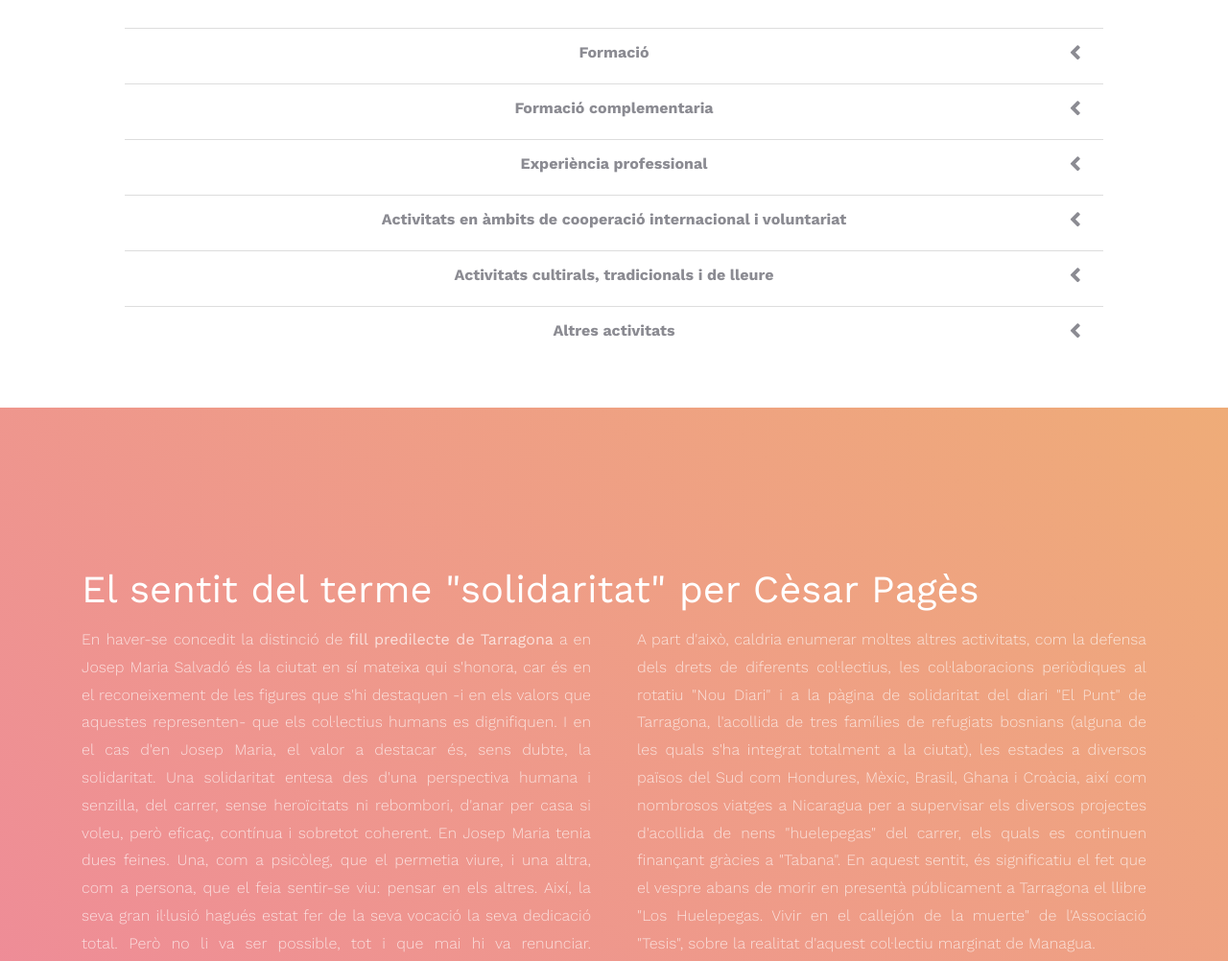
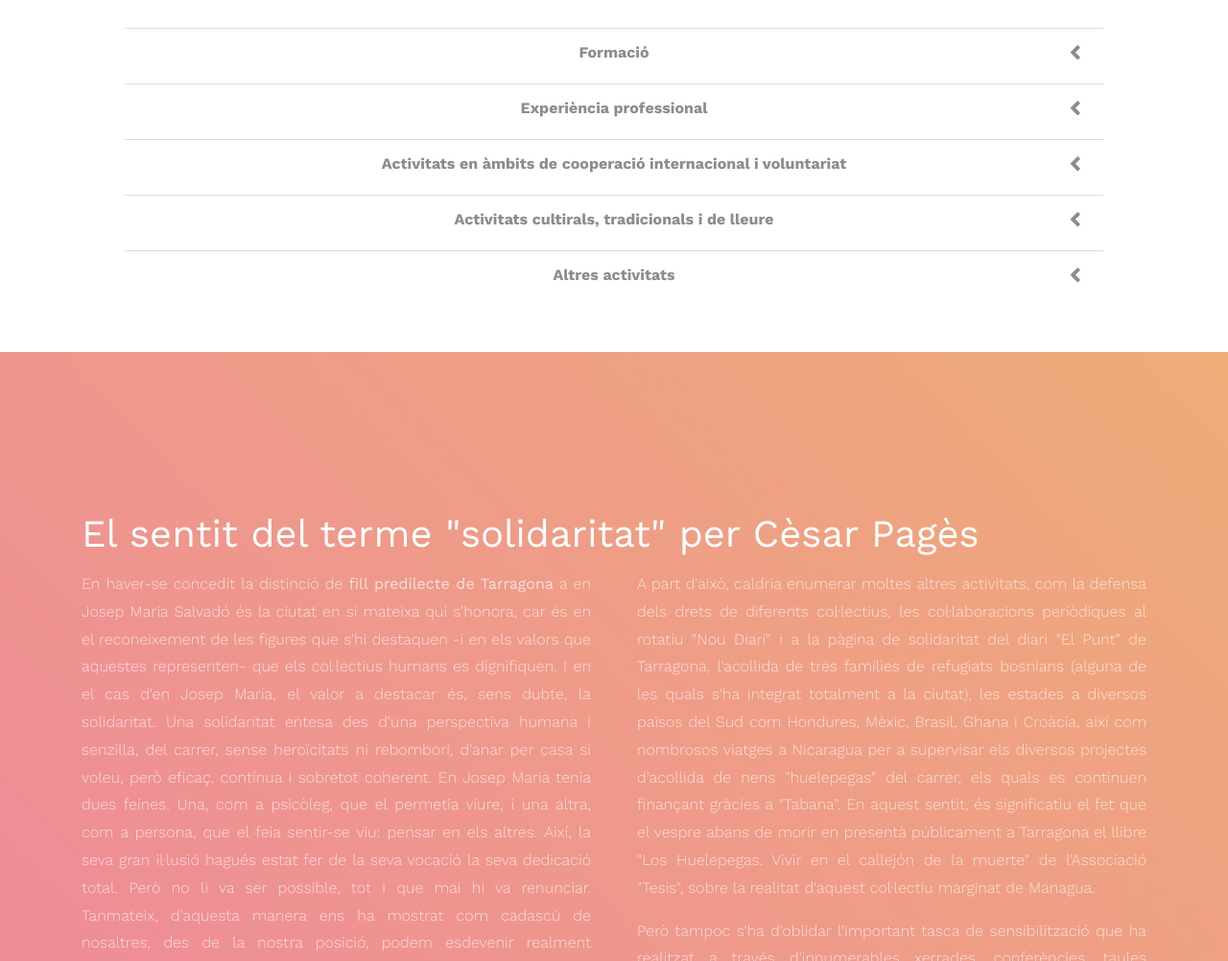
Before and after one commit to oriolfg/jmsiu, a plain HTML site: page index.html in a window 1280 px wide. Shown: the part 1299-2301 px from the top of the page at 96% size. Drawn offline with nearby package versions, Linux system fonts and the light colour scheme; files whose address does not match are found by name.

Commit message:
add link and removelorem ipsum text

```diff
--- a/index.html
+++ b/index.html
@@ -44,6 +44,9 @@
               <a href="#inici" class="nav-link">Inici</a>
             </li>
             <li class="nav-item">
+              <a href="#biografia" class="nav-link">Biografia</a>
+            </li>
+            <li class="nav-item">
               <a href="#article" class="nav-link">Article</a>
             </li>
             <li class="nav-item">
@@ -181,30 +184,6 @@
                       Barcelona
                     </li>
                   </ul>
-                </section>
-              </div>
-
-              <div class="accordion">
-                <input
-                  id="toggle2"
-                  type="radio"
-                  class="accordion-toggle"
-                  name="toggle"
-                />
-                <label for="toggle2">Formació complementaria</label>
-                <section>
-                  <p>
-                    Bacon ipsum dolor sit amet beef venison beef ribs kielbasa.
-                    Sausage pig leberkas, t-bone sirloin shoulder bresaola.
-                    Frankfurter rump porchetta ham. Pork belly prosciutto
-                    brisket meatloaf short ribs.
-                  </p>
-                  <p>
-                    Brisket meatball turkey short loin boudin leberkas meatloaf
-                    chuck andouille pork loin pastrami spare ribs pancetta rump.
-                    Frankfurter corned beef beef tenderloin short loin meatloaf
-                    swine ground round venison.
-                  </p>
                 </section>
               </div>
 
```
